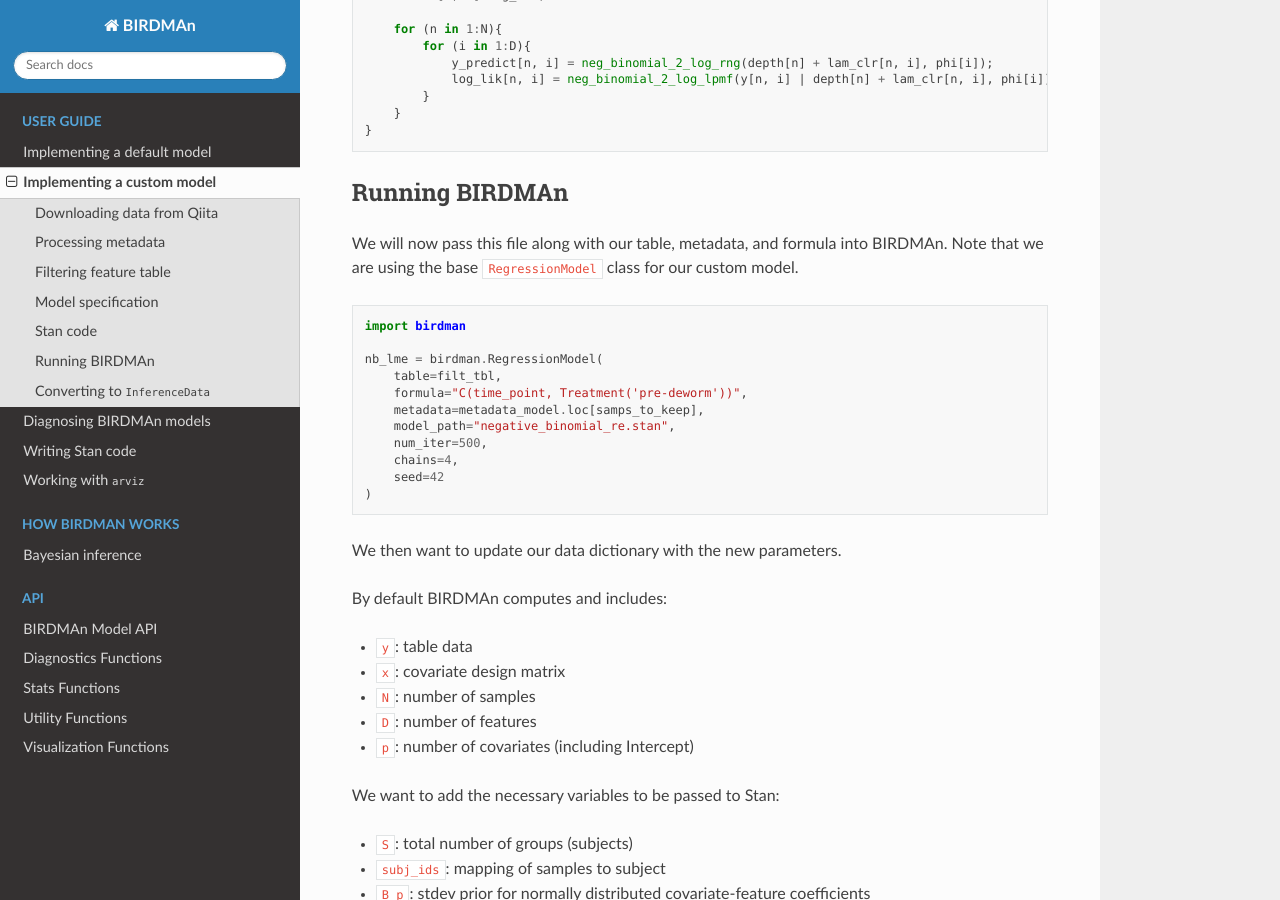
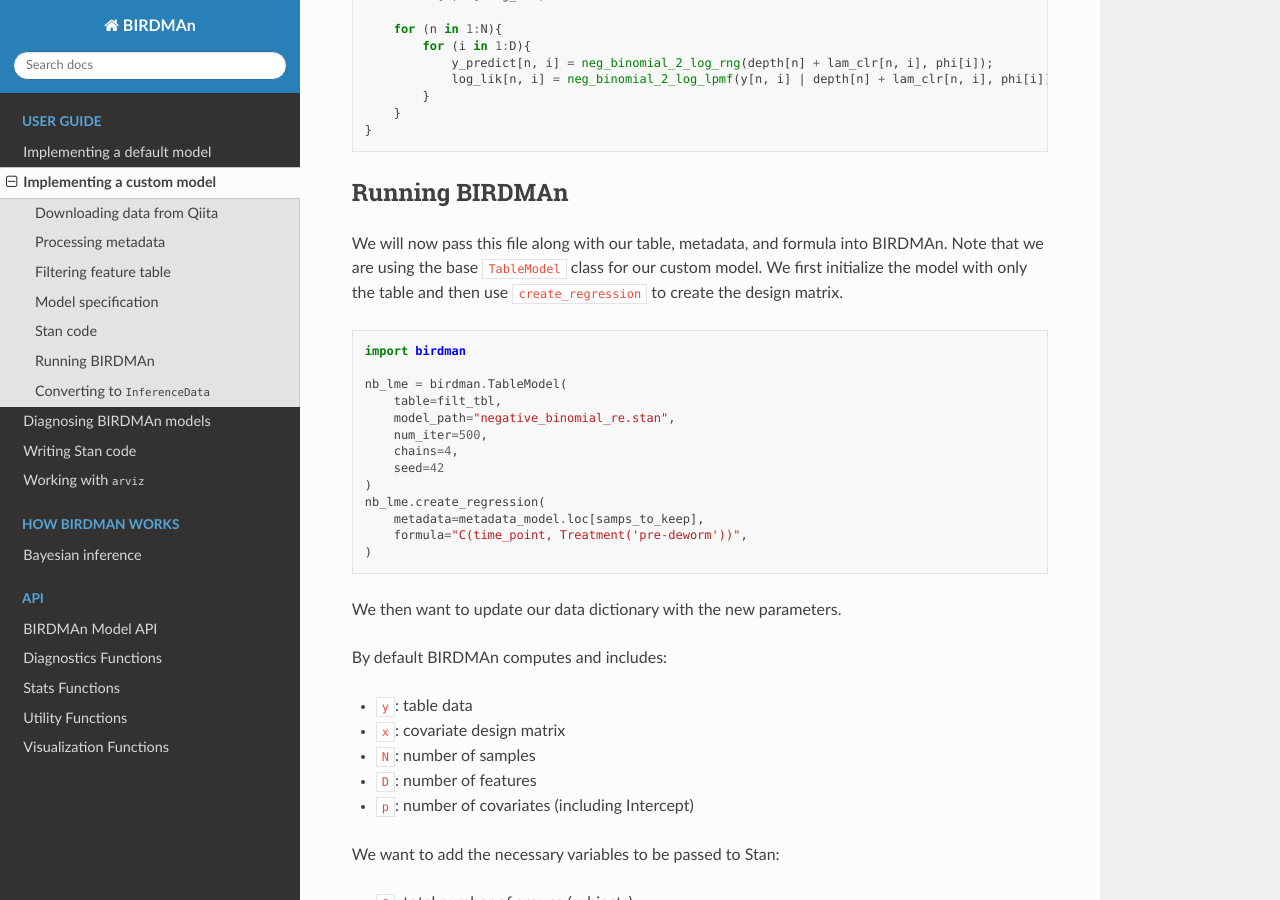
Before and after one commit to biocore/BIRDMAn, a Sphinx documentation site: the page built from docs/custom_model.rst, in a window 1280 px wide and 900 px high, scrolled down 3727 px. Built offline with Sphinx 7.4.7 and the Read the Docs theme 2.0.0, drawn with Linux system fonts in a browser that asks for light colours; some of the changed text lies outside the part shown.

Commit message:
Update custom model docs

```diff
--- a/docs/custom_model.rst
+++ b/docs/custom_model.rst
@@ -206,20 +206,22 @@
 Running BIRDMAn
 ---------------
 
-We will now pass this file along with our table, metadata, and formula into BIRDMAn. Note that we are using the base ``RegressionModel`` class for our custom model.
+We will now pass this file along with our table, metadata, and formula into BIRDMAn. Note that we are using the base ``TableModel`` class for our custom model. We first initialize the model with only the table and then use ``create_regression`` to create the design matrix.
 
 .. code-block:: python
 
     import birdman
 
-    nb_lme = birdman.RegressionModel(
+    nb_lme = birdman.TableModel(
         table=filt_tbl,
-        formula="C(time_point, Treatment('pre-deworm'))",
-        metadata=metadata_model.loc[samps_to_keep],
         model_path="negative_binomial_re.stan",
         num_iter=500,
         chains=4,
         seed=42
+    )
+    nb_lme.create_regression(
+        metadata=metadata_model.loc[samps_to_keep],
+        formula="C(time_point, Treatment('pre-deworm'))",
     )
 
 We then want to update our data dictionary with the new parameters.
@@ -290,11 +291,11 @@
         },
         coords={
             "feature": nb_lme.feature_names,
+            "feature_alr": nb_lme.feature_names[1:],
             "covariate": nb_lme.colnames,
             "subject": groups,
             "tbl_sample": nb_lme.sample_names
         },
-        alr_params=["beta"],
         posterior_predictive="y_predict",
         log_likelihood="log_lik",
         include_observed_data=True
@@ -318,6 +319,8 @@
 
 .. code-block:: python
 
+    from birdman.transform import inference_alr_to_clr
     inference = nb_lme.to_inference_object()
+    inference.posterior = inference_alr_to_clr(inference.posterior)
 
 With this you can use the rest of the BIRDMAn suite as usual or directly interact with the ``arviz`` library!
```
Also changed, not shown: other parts of docs/custom_model.rst (+1 -2 lines).
